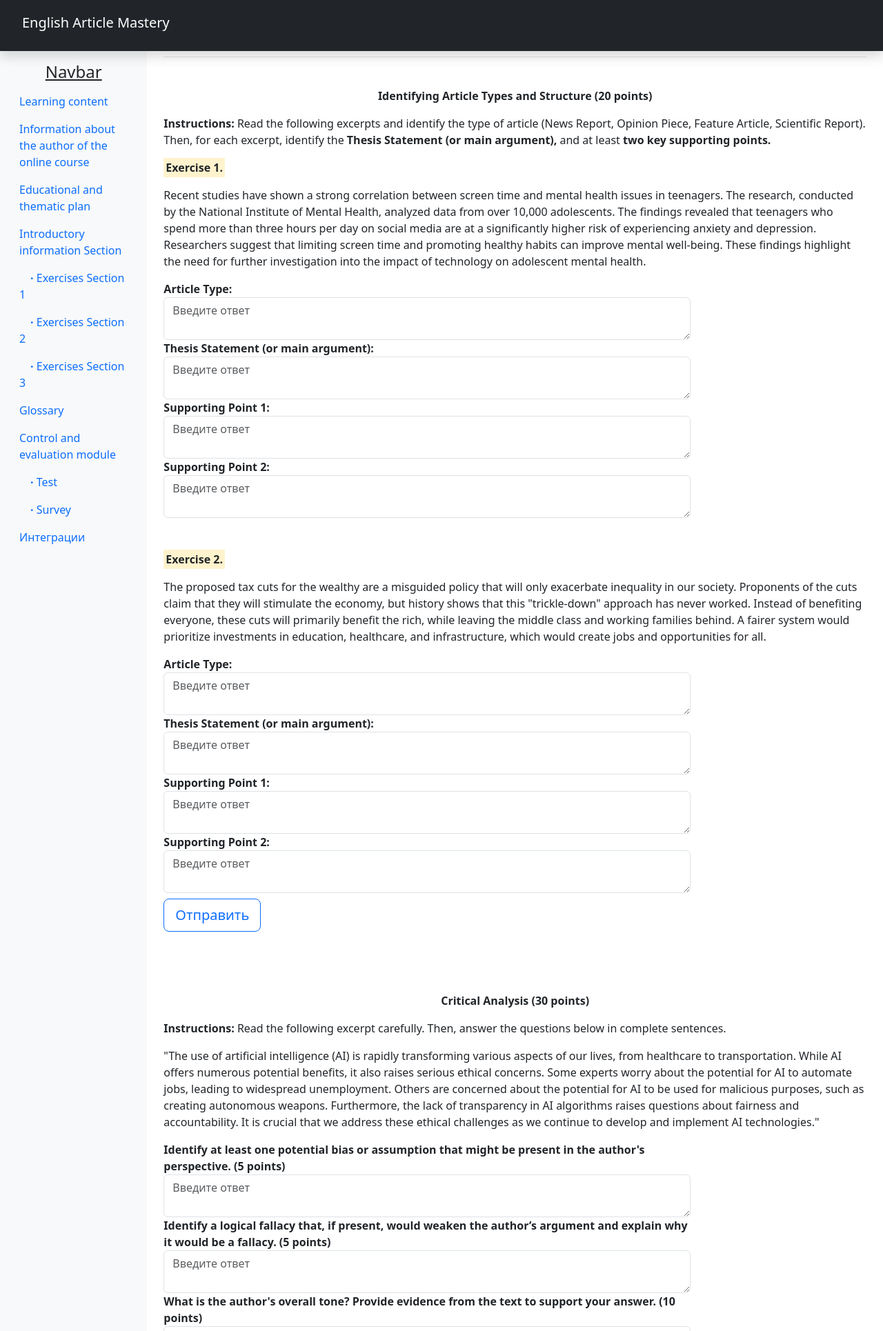
After one commit to YudinDmitriy/english-course, a Django app: page /survey in a window 1280 px wide. The commit adds this page. Shown: the top 1930 px of the page at 69% size. Run offline with Django 4.2, Linux system fonts and the light colour scheme; some libraries are stand-ins or nearby versions.

Commit message:
почти все

```diff
--- a/main/templates/main/base2.html
+++ b/main/templates/main/base2.html
@@ -109,10 +109,22 @@
               Glossary
             </a>
           </li>
+            <li class="nav-item">
+                <a class="nav-link" href="">
+                  <span data-feather="users"></span>
+                  Control and evaluation module
+                </a>
+            </li>
           <li class="nav-item">
             <a class="nav-link" href="{% url 'main:test_eng' %}">
               <span data-feather="bar-chart-2"></span>
-              Тесты
+               <strong>· </strong>Test
+            </a>
+          </li>
+            <li class="nav-item">
+            <a class="nav-link" href="{% url 'main:survey' %}">
+              <span data-feather="bar-chart-2"></span>
+               <strong>· </strong>Survey
             </a>
           </li>
           <li class="nav-item">
--- /dev/null
+++ b/main/templates/main/survey.html
@@ -0,0 +1,128 @@
+{% extends 'main/base2.html' %}
+{% block content %}
+
+<p> </p>
+<p style="text-align: center;"><strong>Identifying Article Types and Structure (20 points)</strong></p>
+<p><strong>Instructions: </strong>Read the following excerpts and identify the type of article (News Report, Opinion Piece, Feature
+    Article, Scientific Report). Then, for each excerpt, identify the <strong>Thesis Statement (or main argument),</strong> and at least
+    <strong>two key supporting points.</strong>
+</p>
+<p><strong><mark>Exercise 1.</mark></strong></p>
+<p>
+    Recent studies have shown a strong correlation between screen time and mental health issues in teenagers. The
+    research, conducted by the National Institute of Mental Health, analyzed data from over 10,000 adolescents. The
+    findings revealed that teenagers who spend more than three hours per day on social media are at a significantly
+    higher risk of experiencing anxiety and depression. Researchers suggest that limiting screen time and promoting
+    healthy habits can improve mental well-being. These findings highlight the need for further investigation into the
+    impact of technology on adolescent mental health.
+</p>
+        <div class="card-body">
+            <form method="post" action="" class="form-floating">
+                {% csrf_token %}
+                <div class="col-9">
+                    <label for="message"><strong>Article Type: </strong></label>
+                    <textarea type="text" name="ex_1_1" class="form-control" id="ex_1_1" placeholder="Введите ответ" required></textarea>
+                </div>
+                <div class="col-9">
+                    <label for="message"><strong>Thesis Statement (or main argument):</strong></label>
+                    <textarea type="text" name="ex_1_2" class="form-control" id="ex_1_2" placeholder="Введите ответ" required></textarea>
+                </div>
+                <div class="col-9 ">
+                    <label for="message"><strong>Supporting Point 1:</strong></label>
+                    <textarea type="text" name="ex_1_3" class="form-control" id="ex_1_3" placeholder="Введите ответ" required></textarea>
+                </div>
+                <div class="col-9 mb-2">
+                    <label for="message"><strong>Supporting Point 2:</strong></label>
+                    <textarea type="text" name="ex_1_4" class="form-control" id="ex_1_4" placeholder="Введите ответ" required></textarea>
+                </div>
+                <p> </p>
+                <p><strong><mark>Exercise 2.</mark></strong></p>
+                <p>
+                    The proposed tax cuts for the wealthy are a misguided policy that will only exacerbate inequality in our society.
+                    Proponents of the cuts claim that they will stimulate the economy, but history shows that this "trickle-down" approach
+                    has never worked. Instead of benefiting everyone, these cuts will primarily benefit the rich, while leaving the middle
+                    class and working families behind. A fairer system would prioritize investments in education, healthcare, and
+                    infrastructure, which would create jobs and opportunities for all.
+                </p>
+                <div class="card-body">
+            <form method="post" action="" class="form-floating">
+                {% csrf_token %}
+                <div class="col-9">
+                    <label for="message"><strong>Article Type: </strong></label>
+                    <textarea type="text" name="ex_2_1" class="form-control" id="ex_2_1" placeholder="Введите ответ" required></textarea>
+                </div>
+                <div class="col-9">
+                    <label for="message"><strong>Thesis Statement (or main argument):</strong></label>
+                    <textarea type="text" name="ex_2_2" class="form-control" id="ex_2_2" placeholder="Введите ответ" required></textarea>
+                </div>
+                <div class="col-9 ">
+                    <label for="message"><strong>Supporting Point 1:</strong></label>
+                    <textarea type="text" name="ex_2_3" class="form-control" id="ex_2_3" placeholder="Введите ответ" required></textarea>
+                </div>
+                <div class="col-9 mb-2">
+                    <label for="message"><strong>Supporting Point 2:</strong></label>
+                    <textarea type="text" name="ex_2_4" class="form-control" id="ex_2_4" placeholder="Введите ответ" required></textarea>
+                </div>
+                <button type="submit" class="btn btn-lg btn-block btn-outline-primary mb-5">Отправить</button>
+            </form>
+        </div>
+<p> </p>
+<p style="text-align: center;"><strong>Critical Analysis (30 points)</strong></p>
+
+<p><strong>Instructions: </strong>Read the following excerpt carefully. Then, answer the questions below in complete sentences.</strong>
+</p>
+<p>
+    "The use of artificial intelligence (AI) is rapidly transforming various aspects of our lives, from healthcare to
+    transportation. While AI offers numerous potential benefits, it also raises serious ethical concerns. Some experts
+    worry about the potential for AI to automate jobs, leading to widespread unemployment. Others are concerned about
+    the potential for AI to be used for malicious purposes, such as creating autonomous weapons. Furthermore, the lack
+    of transparency in AI algorithms raises questions about fairness and accountability. It is crucial that we address
+    these ethical challenges as we continue to develop and implement AI technologies."
+</p>
+<div class="card-body">
+            <form method="post" action="" class="form-floating">
+                {% csrf_token %}
+                <div class="col-9">
+                    <label for="message"><strong>Identify at least one potential bias or assumption that might be present in the author's perspective. (5 points)</strong></label>
+                    <textarea type="text" name="ex_3_1" class="form-control" id="ex_3_1" placeholder="Введите ответ" required></textarea>
+                </div>
+                <div class="col-9">
+                    <label for="message"><strong>Identify a logical fallacy that, if present, would weaken the author’s argument and explain why it would be a fallacy. (5 points)</strong></label>
+                    <textarea type="text" name="ex_3_2" class="form-control" id="ex_3_2" placeholder="Введите ответ" required></textarea>
+                </div>
+                <div class="col-9 ">
+                    <label for="message"><strong>What is the author's overall tone? Provide evidence from the text to support your answer. (10 points)</strong></label>
+                    <textarea type="text" name="ex_3_3" class="form-control" id="ex_3_3" placeholder="Введите ответ" required></textarea>
+                </div>
+                <div class="col-9 mb-2">
+                    <label for="message"><strong>What further information would you need to evaluate the author's claims? (10 points)</strong></label>
+                    <textarea type="text" name="ex_3_4" class="form-control" id="ex_3_4" placeholder="Введите ответ" required></textarea>
+                </div>
+                <button type="submit" class="btn btn-lg btn-block btn-outline-primary mb-5">Отправить</button>
+                </form>
+</div>
+
+
+<p> </p>
+<p style="text-align: center;"><strong>Understanding Text Structure and Organization (15 points)</strong></p>
+
+<p><strong>Instructions: </strong>Read the following paragraph and identify the primary organizational structure used (e.g., Cause and Effect, Problem and Solution, Compare and Contrast, Chronological Order). Then, provide evidence from the text to support your answer.
+<br>"To address the growing problem of plastic pollution in our oceans, several solutions have been proposed. One approach is to reduce the production and consumption of single-use plastics. Another strategy is to improve waste management systems and increase recycling rates. Additionally, there are efforts to develop biodegradable alternatives to traditional plastics. While each of these solutions has its own challenges and limitations, they all offer promising pathways toward a cleaner and healthier ocean."
+</p>
+<div class="card-body">
+            <form method="post" action="" class="form-floating">
+                {% csrf_token %}
+                <div class="col-9">
+                    <label for="message"><strong>Organizational Structure: </strong></label>
+                    <textarea type="text" name="ex_4_1" class="form-control" id="ex_4_1" placeholder="Введите ответ" required></textarea>
+                </div>
+                <div class="col-9 mb-2">
+                    <label for="message"><strong>Evidence from the text:</strong></label>
+                    <textarea type="text" name="ex_4_2" class="form-control" id="ex_4_2" placeholder="Введите ответ" required></textarea>
+                </div>
+
+                <button type="submit" class="btn btn-lg btn-block btn-outline-primary mb-5">Отправить</button>
+                </form>
+</div>
+
+{% endblock %}
--- a/main/templates/main/test_eng.html
+++ b/main/templates/main/test_eng.html
@@ -22,7 +22,7 @@
                 {% endfor %}
             </ul>
         {% endfor %}
-        <button type="submit">Submit</button>
+        <button type="submit" class="btn btn-lg btn-block btn-outline-primary mb-5">Отправить</button>
     </form>
 </body>
 
--- a/main/urls.py
+++ b/main/urls.py
@@ -1,21 +1,22 @@
 from django.urls import path
 
 from main.views import learning_content, educational_and_thematic_plan, glossary, info_author, \
-    introductory_info_section, exerc_sect_1, exerc_sect_2, exerc_sect_3, results, test_eng
+    introductory_info_section, exerc_sect_1, exerc_sect_2, exerc_sect_3, results, test_eng, SurveyTemplateView
 
 app_name = 'main'
 
 
 urlpatterns = [
     path('', learning_content, name='start_list'),
-    path('/thematic_plan', educational_and_thematic_plan, name='tem_plan'),
-    path('/glossary', glossary, name='glossary'),
-    path('/info_author', info_author, name='info_author'),
-    path('/info_section', introductory_info_section, name='info_section'),
-    path('/exerc_sect_1', exerc_sect_1, name='exerc_sect_1'),
-    path('/exerc_sect_2', exerc_sect_2, name='exerc_sect_2'),
-    path('/exerc_sect_3', exerc_sect_3, name='exerc_sect_3'),
-    path('/test_eng', test_eng, name='test_eng'),
-    path('/result',results, name='result')
+    path('thematic_plan', educational_and_thematic_plan, name='tem_plan'),
+    path('glossary', glossary, name='glossary'),
+    path('info_author', info_author, name='info_author'),
+    path('info_section', introductory_info_section, name='info_section'),
+    path('exerc_sect_1', exerc_sect_1, name='exerc_sect_1'),
+    path('exerc_sect_2', exerc_sect_2, name='exerc_sect_2'),
+    path('exerc_sect_3', exerc_sect_3, name='exerc_sect_3'),
+    path('test_eng', test_eng, name='test_eng'),
+    path('result', results, name='result'),
+    path('survey', SurveyTemplateView.as_view(), name='survey'),
 
 ]
--- a/main/views.py
+++ b/main/views.py
@@ -1,4 +1,6 @@
+from django.http import HttpResponseRedirect
 from django.shortcuts import render
+from django.views.generic import TemplateView
 
 from main.models import Question, Answer
 
@@ -66,3 +68,37 @@ def test_eng(request):
 
 def results(request):
     return render(request, 'main/result.html')
+
+
+class SurveyTemplateView(TemplateView):
+    template_name = "main/survey.html"
+
+    def get_context_data(self, **kwargs):
+        context = super().get_context_data(**kwargs)
+        context["title"] = "Survey"
+        return context
+
+    def post(self, request, *args, **kwargs):
+        if request.method == "POST":
+            ex_1_1 = request.POST.get("ex_1_1")
+            ex_1_2 = request.POST.get("ex_1_2")
+            ex_1_3 = request.POST.get("ex_1_3")
+            ex_1_4 = request.POST.get("ex_1_4")
+            ex_2_1 = request.POST.get("ex_2_1")
+            ex_2_2 = request.POST.get("ex_2_2")
+            ex_2_3 = request.POST.get("ex_2_3")
+            ex_2_4 = request.POST.get("ex_2_4")
+            ex_3_1 = request.POST.get("ex_3_1")
+            ex_3_2 = request.POST.get("ex_3_2")
+            ex_3_3 = request.POST.get("ex_3_3")
+            ex_3_4 = request.POST.get("ex_3_4")
+            ex_4_1 = request.POST.get("ex_4_1")
+            ex_4_2 = request.POST.get("ex_4_2")
+            if ex_1_1 not in ('None', None):
+                print(f"Задание №1: 1.{ex_1_1},2.{ex_1_2},3.{ex_1_3},4.{ex_1_4}")
+                print(f"Задание №1.2: 1.{ex_2_1},2.{ex_2_2},3.{ex_2_3},4.{ex_2_4}")
+            if ex_3_1 not in ('None', None):
+                print(f"Задание №3: 1.{ex_3_1},2.{ex_3_2},3.{ex_3_3},4.{ex_3_4}")
+            if ex_4_1 not in ('None', None):
+                print(f"Задание №4: 1.{ex_4_1},2.{ex_4_2}")
+        return HttpResponseRedirect("/survey")
--- a/populate_quiz.py
+++ b/populate_quiz.py
@@ -1,15 +1,14 @@
 import os
 import django
+from main.models import Question, Answer
 
 
 os.environ.setdefault('DJANGO_SETTINGS_MODULE', 'config.settings')
 django.setup()
 
-from main.models import Question, Answer
-
 
 def add_questions_and_answers():
-
+    """функция для добавления вопросов в бд"""
     questions_data = [
         {
             'text': 'Which of the following is the MOST common purpose of a news report?',
@@ -30,5 +29,6 @@ def add_questions_and_answers():
 
     print("Вопросы и ответы добавлены в базу данных!")
 
+
 if __name__ == '__main__':
     add_questions_and_answers()
```
Also changed, not shown: main/templates/main/base.html (deleted, +0 -141 lines), main/templates/main/includes/inc_menu.html (deleted, +0 -30 lines), main/templates/main/includes/inc_theme.html (deleted, +0 -34 lines), main/templates/main/status_list.html (deleted, +0 -59 lines).
